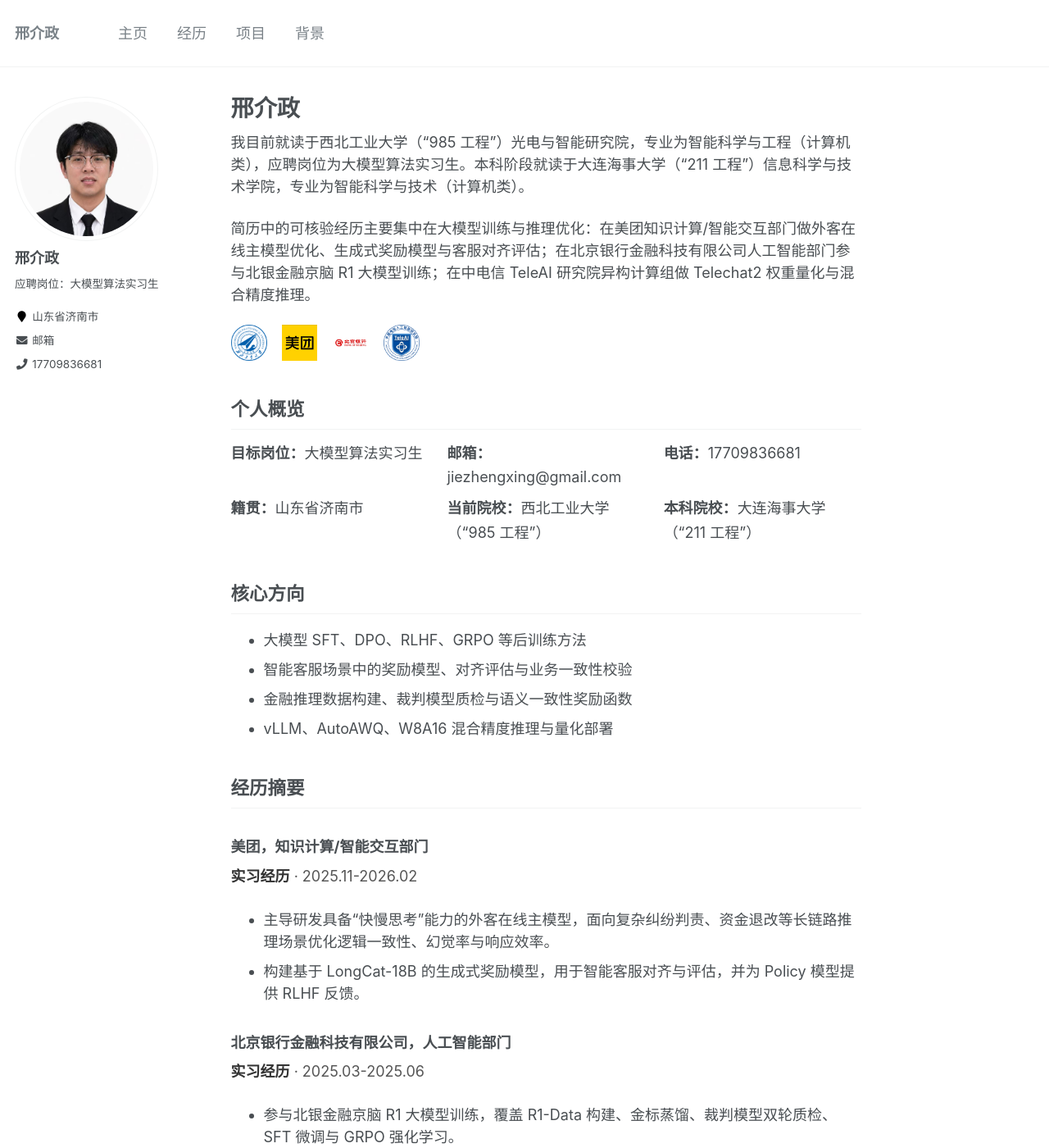
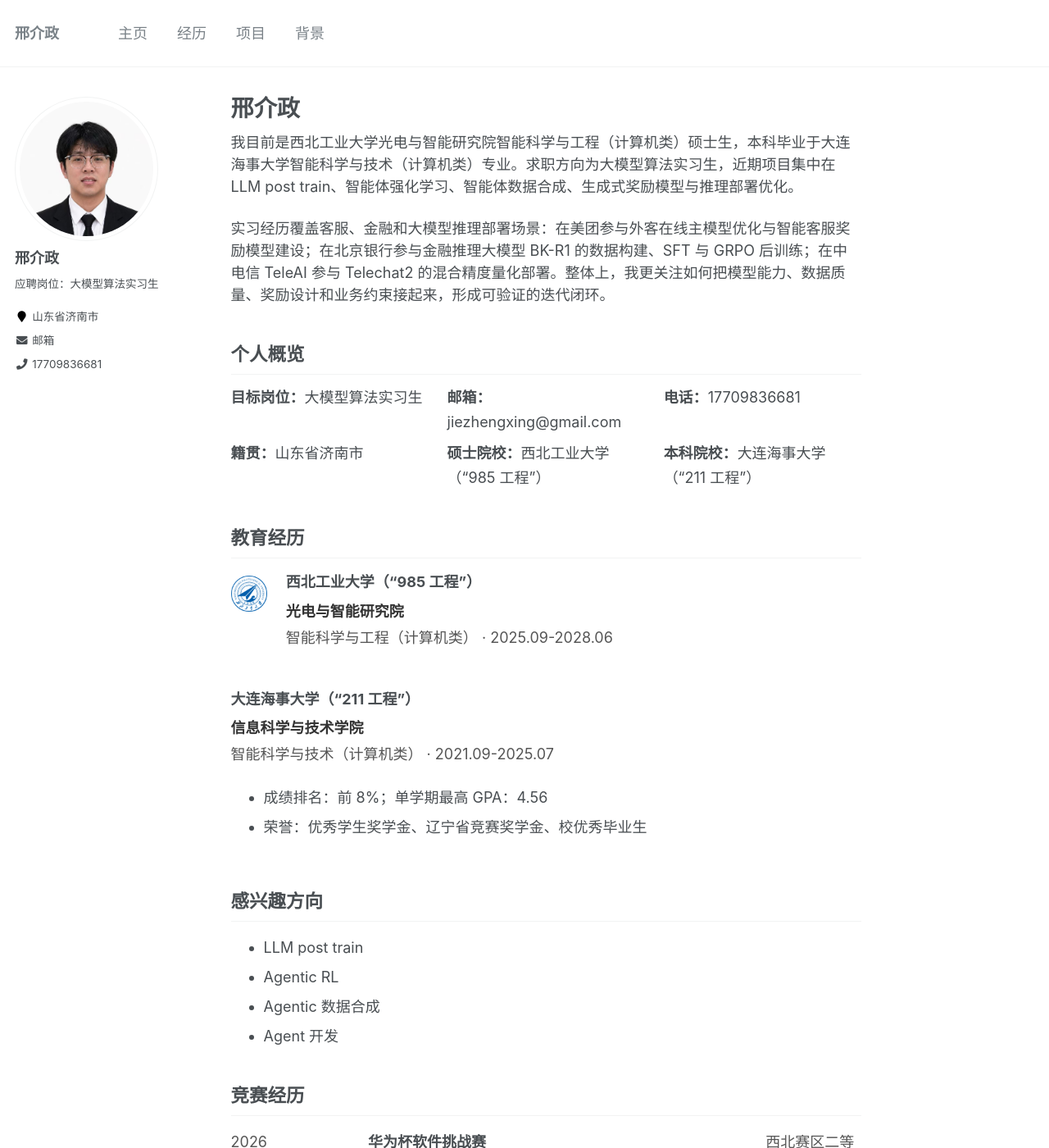
Before and after one commit to iOPEN-Xing/iOPEN-Xing.github.io, a Jekyll site: the page built from _pages/about.md, in a window 1280 px wide and 1400 px high. Shown: the whole window at 82% size. Built offline with Jekyll 4.4.1, drawn with Linux system fonts in a browser that asks for light colours; some of the changed text lies outside the part shown.

Commit message:
Optimize homepage resume content

```diff
--- a/_pages/about.md
+++ b/_pages/about.md
@@ -1,22 +1,15 @@
 ---
 permalink: /
 title: "邢介政"
-excerpt: "大模型算法实习生候选人，关注大模型训练、强化学习后训练、推理部署与智能客服对齐。"
+excerpt: "大模型算法实习生候选人，关注 LLM post train、Agentic RL、Agentic 数据合成与 Agent 开发。"
 author_profile: true
 ---
 
 {% include base_path %}
 
-我目前就读于西北工业大学（“985 工程”）光电与智能研究院，专业为智能科学与工程（计算机类），应聘岗位为大模型算法实习生。本科阶段就读于大连海事大学（“211 工程”）信息科学与技术学院，专业为智能科学与技术（计算机类）。
+我目前是西北工业大学光电与智能研究院智能科学与工程（计算机类）硕士生，本科毕业于大连海事大学智能科学与技术（计算机类）专业。求职方向为大模型算法实习生，近期项目集中在 LLM post train、智能体强化学习、智能体数据合成、生成式奖励模型与推理部署优化。
 
-简历中的可核验经历主要集中在大模型训练与推理优化：在美团知识计算/智能交互部门做外客在线主模型优化、生成式奖励模型与客服对齐评估；在北京银行金融科技有限公司人工智能部门参与北银金融京脑 R1 大模型训练；在中电信 TeleAI 研究院异构计算组做 Telechat2 权重量化与混合精度推理。
-
-<div class="resume-logo-strip">
-  <img src="{{ base_path }}/images/npu-logo.png" alt="西北工业大学">
-  <img src="{{ base_path }}/images/meituan.png" alt="美团">
-  <img src="{{ base_path }}/images/bank-of-beijing.png" alt="北京银行">
-  <img src="{{ base_path }}/images/teleai.png" alt="中电信 TeleAI">
-</div>
+实习经历覆盖客服、金融和大模型推理部署场景：在美团参与外客在线主模型优化与智能客服奖励模型建设；在北京银行参与金融推理大模型 BK-R1 的数据构建、SFT 与 GRPO 后训练；在中电信 TeleAI 参与 Telechat2 的混合精度量化部署。整体上，我更关注如何把模型能力、数据质量、奖励设计和业务约束接起来，形成可验证的迭代闭环。
 
 ## 个人概览
 
@@ -25,44 +18,83 @@ author_profile: true
   <li><strong>邮箱：</strong>jiezhengxing@gmail.com</li>
   <li><strong>电话：</strong>17709836681</li>
   <li><strong>籍贯：</strong>山东省济南市</li>
-  <li><strong>当前院校：</strong>西北工业大学（“985 工程”）</li>
+  <li><strong>硕士院校：</strong>西北工业大学（“985 工程”）</li>
   <li><strong>本科院校：</strong>大连海事大学（“211 工程”）</li>
 </ul>
 
-## 核心方向
+## 教育经历
 
-- 大模型 SFT、DPO、RLHF、GRPO 等后训练方法
-- 智能客服场景中的奖励模型、对齐评估与业务一致性校验
-- 金融推理数据构建、裁判模型质检与语义一致性奖励函数
-- vLLM、AutoAWQ、W8A16 混合精度推理与量化部署
+<div class="resume-entry">
+  <img class="resume-entry__logo" src="{{ base_path }}/images/npu-logo.png" alt="西北工业大学">
+  <div>
+    <h3>西北工业大学（“985 工程”）</h3>
+    <p class="resume-meta"><strong>光电与智能研究院</strong><br>智能科学与工程（计算机类） · 2025.09-2028.06</p>
+  </div>
+</div>
+
+<div class="resume-entry resume-entry--no-logo">
+  <div>
+    <h3>大连海事大学（“211 工程”）</h3>
+    <p class="resume-meta"><strong>信息科学与技术学院</strong><br>智能科学与技术（计算机类） · 2021.09-2025.07</p>
+    <ul>
+      <li>成绩排名：前 8%；单学期最高 GPA：4.56</li>
+      <li>荣誉：优秀学生奖学金、辽宁省竞赛奖学金、校优秀毕业生</li>
+    </ul>
+  </div>
+</div>
+
+## 感兴趣方向
+
+- LLM post train
+- Agentic RL
+- Agentic 数据合成
+- Agent 开发
+
+## 竞赛经历
+
+<ul class="resume-competition-list">
+  <li><span>2026</span><strong>华为杯软件挑战赛</strong><span>西北赛区二等奖</span></li>
+  <li><span>2025</span><strong>华为杯数学建模研究生大赛</strong><span>全国二等奖</span></li>
+  <li><span>2024</span><strong>全国大学生数学建模大赛</strong><span>全国二等奖</span></li>
+  <li><span>2024</span><strong>机器人与人工智能大赛</strong><span>全国二等奖</span></li>
+  <li><span>2024</span><strong>百度之星程序设计大赛</strong><span>辽宁省铜奖</span></li>
+</ul>
 
 ## 经历摘要
 
-### 美团，知识计算/智能交互部门
+<div class="resume-entry">
+  <img class="resume-entry__logo" src="{{ base_path }}/images/meituan.png" alt="美团">
+  <div>
+    <h3>美团，知识计算/智能交互部门</h3>
+    <p class="resume-meta"><strong>实习经历</strong> · 2025.11-2026.02<br><strong>核心技术：</strong>冷启动数据工程、逆向 CoT、GRPO、verl、SFT 退火、生成式奖励模型、REINFORCE++、BGE 语义约束</p>
+    <ul>
+      <li>面向外客在线客服中的复杂纠纷判责、资金退改等长链路推理场景，主导优化具备“快慢思考”能力的在线主模型。通过知识增强与逆向 CoT 生成构建 8,000 条高信噪比垂直推理数据，并结合 GRPO 奖励设计和 SFT 退火完成模式融合；知识增强单阶段 SFT 使方案准确率提升 2.41pp，快思考模式 TTFT 降低 40%。</li>
+      <li>面向即时配送客服中人工质检滞后、规则模型语义理解弱的问题，构建基于 LongCat-18B 的生成式奖励模型，为 Policy 模型提供 RLHF 反馈。通过 Zero-shot 验证定位 Reward Hacking，后续引入 REINFORCE++、BGE 语义约束与非对称奖励函数；GRM 正例判别一致性提升至 97% 左右，整体评估一致性达到 76.98%，接入后策略模型话术满分率达到 69.28%，方案正确率提升至 85.15%。</li>
+    </ul>
+  </div>
+</div>
 
-<p class="resume-meta"><strong>实习经历</strong> · 2025.11-2026.02</p>
+<div class="resume-entry">
+  <img class="resume-entry__logo" src="{{ base_path }}/images/bank-of-beijing.png" alt="北京银行">
+  <div>
+    <h3>北京银行金融科技有限公司，人工智能部门</h3>
+    <p class="resume-meta"><strong>实习经历</strong> · 2025.03-2025.06<br><strong>核心技术：</strong>金标蒸馏、裁判模型双轮质检、长文本一致性检验、SFT、GRPO、金融语义一致性奖励函数</p>
+    <ul>
+      <li>面向金融问答和多轮推理场景，参与北银金融京脑 R1 大模型训练，负责从 R1-Data 数据构建到模型训练的关键环节。通过 DeepSeek 金标蒸馏生成推理链数据，使用 Qwen2.5-72B-Instruct 从内部一致性、逻辑连贯性等七个维度进行双轮质检，并在 2.5w 条数据上完成 SFT、1w 条数据上进行 GRPO 后训练；GRPO 阶段较 SFT 后平均分提升 5% 左右，BK-R1 在 FinQA 和 ConvFinQA 上取得 75.2 和 85.0 的 SOTA 分数。</li>
+    </ul>
+  </div>
+</div>
 
-- 主导研发具备“快慢思考”能力的外客在线主模型，面向复杂纠纷判责、资金退改等长链路推理场景优化逻辑一致性、幻觉率与响应效率。
-- 构建基于 LongCat-18B 的生成式奖励模型，用于智能客服对齐与评估，并为 Policy 模型提供 RLHF 反馈。
-
-### 北京银行金融科技有限公司，人工智能部门
-
-<p class="resume-meta"><strong>实习经历</strong> · 2025.03-2025.06</p>
-
-- 参与北银金融京脑 R1 大模型训练，覆盖 R1-Data 构建、金标蒸馏、裁判模型双轮质检、SFT 微调与 GRPO 强化学习。
-
-### 中电信 TeleAI 研究院，异构计算组
-
-<p class="resume-meta"><strong>实习经历</strong> · 2024.11-2025.02</p>
-
-- 基于 vLLM 与 AutoAWQ 设计 Telechat2 混合量化方案，实现 W8A16 混合精度推理，降低显存占用并控制基准准确率损失。
-
-## 代表成果
-
-- 美团外客在线主模型：知识增强单阶段 SFT 使方案准确率提升 2.41pp，快思考模式 TTFT 降低 40%。
-- 美团生成式奖励模型：正例场景判别一致性提升至 97% 左右，整体评估一致性达到 76.98%。
-- 北银金融京脑 BK-R1：GRPO 阶段较 SFT 后平均分提升 5% 左右，在 FinQA 和 ConvFinQA 上取得 75.2 和 85.0 的 SOTA 分数。
-- Telechat2 量化：显存占用降低约 40%，MMLU、C-Eval 等基准测试准确率损失控制在 1% 以内。
+<div class="resume-entry">
+  <img class="resume-entry__logo" src="{{ base_path }}/images/teleai.png" alt="中电信 TeleAI">
+  <div>
+    <h3>中电信 TeleAI 研究院，异构计算组</h3>
+    <p class="resume-meta"><strong>实习经历</strong> · 2024.11-2025.02<br><strong>核心技术：</strong>vLLM、AutoAWQ、W8A16、INT8/FP16 混合精度、MMLU、C-Eval</p>
+    <ul>
+      <li>面向 Telechat2 特殊架构下 KV 参数耦合导致注意力层难以直接量化的问题，设计基于 vLLM 与 AutoAWQ 的混合量化方案。通过重写底层接口和模块级阻断策略，将 FFN 层压缩至 INT8，同时保留 Attention 层 FP16 精度，实现 W8A16 混合精度推理；显存占用降低约 40%，MMLU、C-Eval 等基准测试准确率损失控制在 1% 以内。</li>
+    </ul>
+  </div>
+</div>
 
 ## 待补充信息
 
--- a/assets/css/main.scss
+++ b/assets/css/main.scss
@@ -91,3 +91,62 @@
 .resume-placeholder {
   color: #777;
 }
+
+.resume-entry {
+  display: grid;
+  grid-template-columns: 52px minmax(0, 1fr);
+  gap: .85rem;
+  align-items: start;
+  margin: 1rem 0 1.4rem;
+}
+
+.resume-entry--no-logo {
+  grid-template-columns: minmax(0, 1fr);
+}
+
+.resume-entry__logo {
+  width: 44px;
+  height: 44px;
+  object-fit: contain;
+  margin-top: .15rem;
+}
+
+.resume-entry h3 {
+  margin-top: 0;
+}
+
+.resume-entry .resume-meta {
+  margin-top: .2rem;
+}
+
+.resume-competition-list {
+  padding-left: 0;
+  list-style: none;
+}
+
+.resume-competition-list li {
+  display: grid;
+  grid-template-columns: 8.5rem minmax(0, 1fr) 6.5rem;
+  gap: .8rem;
+  margin: .45rem 0;
+  line-height: 1.55;
+}
+
+.resume-competition-list span:first-child,
+.resume-competition-list span:last-child {
+  color: #555;
+}
+
+@media (max-width: 600px) {
+  .resume-entry {
+    grid-template-columns: 44px minmax(0, 1fr);
+    gap: .7rem;
+  }
+
+  .resume-competition-list li {
+    grid-template-columns: 1fr;
+    gap: .05rem;
+    padding-bottom: .45rem;
+    border-bottom: 1px solid #eee;
+  }
+}
```
